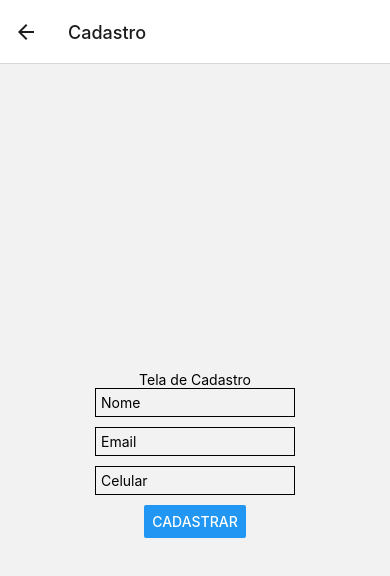
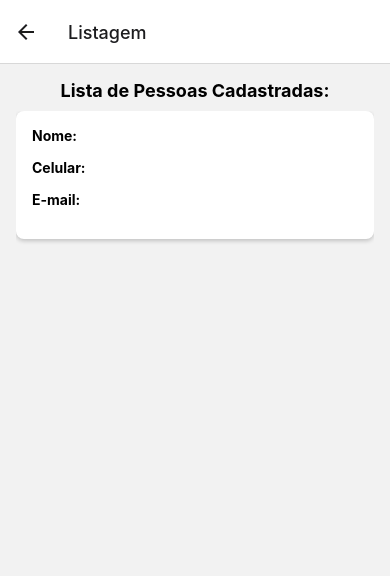
Before and after one commit to EllenBecker/project-react-native, a React Native app: screen /Cadastro in a window 390 px wide. Both pictures are taken after a click on the button "CADASTRAR". Shown: the top 576 px of the page. Built offline with nearby package versions, Linux system fonts and the light colour scheme.

Commit message:
Async Storage

```diff
--- a/App.tsx
+++ b/App.tsx
@@ -1,5 +1,5 @@
 import { StatusBar } from 'expo-status-bar';
-import { StyleSheet, Text, View } from 'react-native';
+import { StyleSheet } from 'react-native';
 import Navigation from './src/pages/Navigation';
 
 export default function App() {
--- a/package.json
+++ b/package.json
@@ -10,6 +10,7 @@
   },
   "dependencies": {
     "@expo/webpack-config": "^18.0.1",
+    "@react-native-async-storage/async-storage": "^1.18.2",
     "@react-navigation/native": "^6.1.6",
     "@react-navigation/stack": "^6.3.16",
     "expo": "~48.0.15",
--- a/src/pages/Cadastro/index.tsx
+++ b/src/pages/Cadastro/index.tsx
@@ -1,40 +1,92 @@
-import { Button, Text, TextInput, View } from "react-native";
+import { Button, Text, TextInput, View, StyleSheet  } from "react-native";
 import { useState } from "react";
+import AsyncStorage from "@react-native-async-storage/async-storage";
 
-export default function Cadastro() {
+interface Props {
+  navigation: any
+}
+
+export default function Cadastro({navigation}: Props) {
   const [nome, setNome] = useState('');
   const [email, setEmail] = useState('');
   const [celular, setCelular] = useState('');
 
-    const handleCadastro = () => {
-      console.log('Nome:', nome);
-      console.log('Email:', email);
-      console.log('Celular:', celular);
+  const handleCadastro = async () => {
+    const pessoa = {
+        nome,
+        email,
+        celular,
+    };
+
+    try {
+      const pessoasAnteriores = await AsyncStorage.getItem('pessoas');
+      const pessoas = pessoasAnteriores ? JSON.parse(pessoasAnteriores) : [];
+
+      pessoas.push(pessoa);
+      await AsyncStorage.setItem('pessoas', JSON.stringify(pessoas));
+
+      navigation.navigate('Listagem', { pessoa });
+    } catch (error) {
+      console.log('Erro ao salvar a pessoa:', error);
+    }
   };
 
   return (
-      <View style={{ flex: 1, justifyContent: 'center', alignItems: 'center' }}>
-        <Text>Tela de Cadastro</Text>
+    <View style={styles.container}>
+      <Text style={styles.title}>Tela de Cadastro</Text>
+        <View style={styles.card}>
         <TextInput
             placeholder="Nome"
             value={nome}
             onChangeText={text => setNome(text)}
-          style={{ borderWidth: 1, width: 200, marginBottom: 10, padding: 5 }}
+            style={styles.input}
         />
         <TextInput
             placeholder="Email"
             value={email}
             onChangeText={text => setEmail(text)}
-          style={{ borderWidth: 1, width: 200, marginBottom: 10, padding: 5 }}
+            style={styles.input}
         />
         <TextInput
             placeholder="Celular"
             value={celular}
             onChangeText={text => setCelular(text)}
-          style={{ borderWidth: 1, width: 200, marginBottom: 10, padding: 5 }}
+            style={styles.input}
         />
         <Button title="Cadastrar" onPress={handleCadastro} />
       </View>
+    </View>
   );
+}
 
-}
+const styles = StyleSheet.create({
+    container: {
+      flex: 1,
+      justifyContent: 'center',
+      alignItems: 'center',
+      padding: 16,
+    },
+    title: {
+      fontSize: 18,
+      fontWeight: 'bold',
+      marginBottom: 10,
+    },
+    card: {
+      backgroundColor: '#fff',
+      borderRadius: 8,
+      padding: 16,
+      shadowColor: '#000',
+      shadowOffset: { width: 0, height: 2 },
+      shadowOpacity: 0.2,
+      shadowRadius: 4,
+      elevation: 4,
+      width: '100%',
+    },
+    input: {
+      borderWidth: 1,
+      borderColor: '#ccc',
+      borderRadius: 4,
+      marginBottom: 10,
+      padding: 5,
+    },
+  });
--- /dev/null
+++ b/src/pages/Listagem/index.tsx
@@ -0,0 +1,85 @@
+import React, { useState, useEffect } from 'react';
+import { View, Text,FlatList, StyleSheet, Dimensions } from 'react-native';
+import AsyncStorage from '@react-native-async-storage/async-storage';
+
+const ListagemScreen = () => {
+  const [pessoas, setPessoas] = useState([]);
+
+  useEffect(() => {
+    const fetchPessoas = async () => {
+      try {
+        const pessoasAnteriores = await AsyncStorage.getItem('pessoas');
+        const pessoas = pessoasAnteriores ? JSON.parse(pessoasAnteriores) : [];
+
+        setPessoas(pessoas);
+      } catch (error) {
+        console.log('Erro ao recuperar as pessoas:', error);
+      }
+    };
+
+    fetchPessoas();
+  }, []);
+
+  const renderPessoaItem = ({ item }: any) => (
+    <View style={styles.card}>
+      <Text style={styles.label}>Nome:</Text>
+      <Text style={styles.text}>{item?.nome}</Text>
+      <Text style={styles.label}>Celular:</Text>
+      <Text style={styles.text}>{item?.celular}</Text>
+      <Text style={styles.label}>E-mail:</Text>
+      <Text style={styles.text}>{item?.email}</Text>
+    </View>
+  );
+
+  return (
+    <View style={styles.container}>
+      <Text style={styles.title}>Lista de Pessoas Cadastradas:</Text>
+      <FlatList
+        data={pessoas}
+        renderItem={renderPessoaItem}
+        keyExtractor={(item, index) => index.toString()}
+        contentContainerStyle={styles.cardList}
+      />
+    </View>
+  );
+};
+
+const { width } = Dimensions.get('window');
+
+const styles = StyleSheet.create({
+  container: {
+    flex: 1,
+    justifyContent: 'center',
+    alignItems: 'center',
+    padding: 16,
+  },
+  title: {
+    fontSize: 18,
+    fontWeight: 'bold',
+    marginBottom: 10,
+  },
+  cardList: {
+    width: '100%',
+  },
+  card: {
+    backgroundColor: '#fff',
+    borderRadius: 8,
+    padding: 16,
+    shadowColor: '#000',
+    shadowOffset: { width: 0, height: 2 },
+    shadowOpacity: 0.2,
+    shadowRadius: 4,
+    elevation: 4,
+    marginBottom: 10,
+    width: width - 32,
+  },
+  label: {
+    fontWeight: 'bold',
+    marginBottom: 5,
+  },
+  text: {
+    marginBottom: 10,
+  },
+});
+
+export default ListagemScreen;
--- a/src/pages/Navigation.tsx
+++ b/src/pages/Navigation.tsx
@@ -3,7 +3,7 @@ import { NavigationContainer } from '@react-navigation/native';
 import { createStackNavigator } from '@react-navigation/stack';
 import Login from './Login';
 import Cadastro from './Cadastro';
-
+import ListagemScreen from './Listagem';
 
 const Stack = createStackNavigator();
 
@@ -13,6 +13,7 @@ export default function Navigation() {
       <Stack.Navigator initialRouteName="Login">
         <Stack.Screen name="Login" component={Login} />
         <Stack.Screen name="Cadastro" component={Cadastro} />
+        <Stack.Screen name="Listagem" component={ListagemScreen} />
       </Stack.Navigator>
     </NavigationContainer>
   );
```
Also changed, not shown: 1 other file (tests, documents, lock files or other folders). Lines whose indentation alone changed are shown as unchanged.
